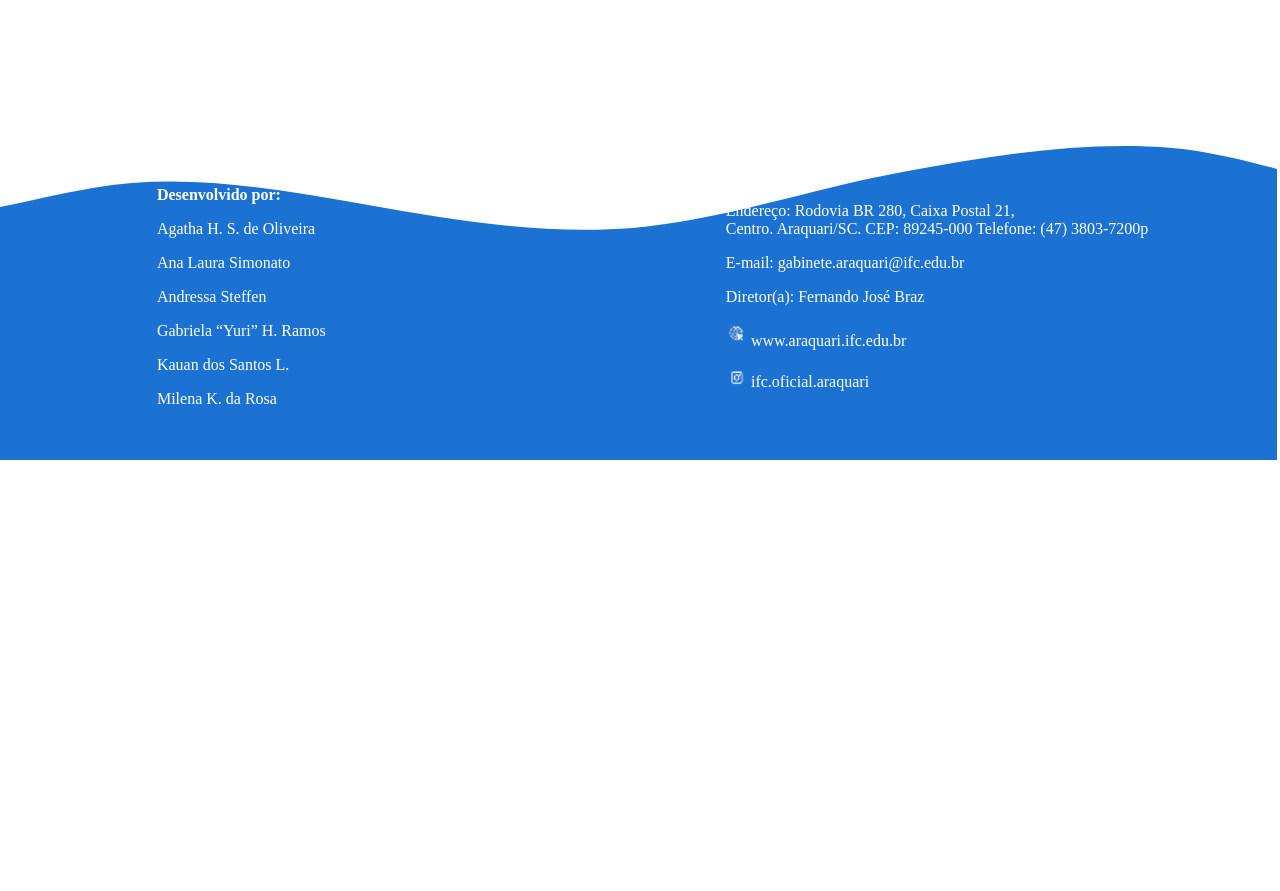
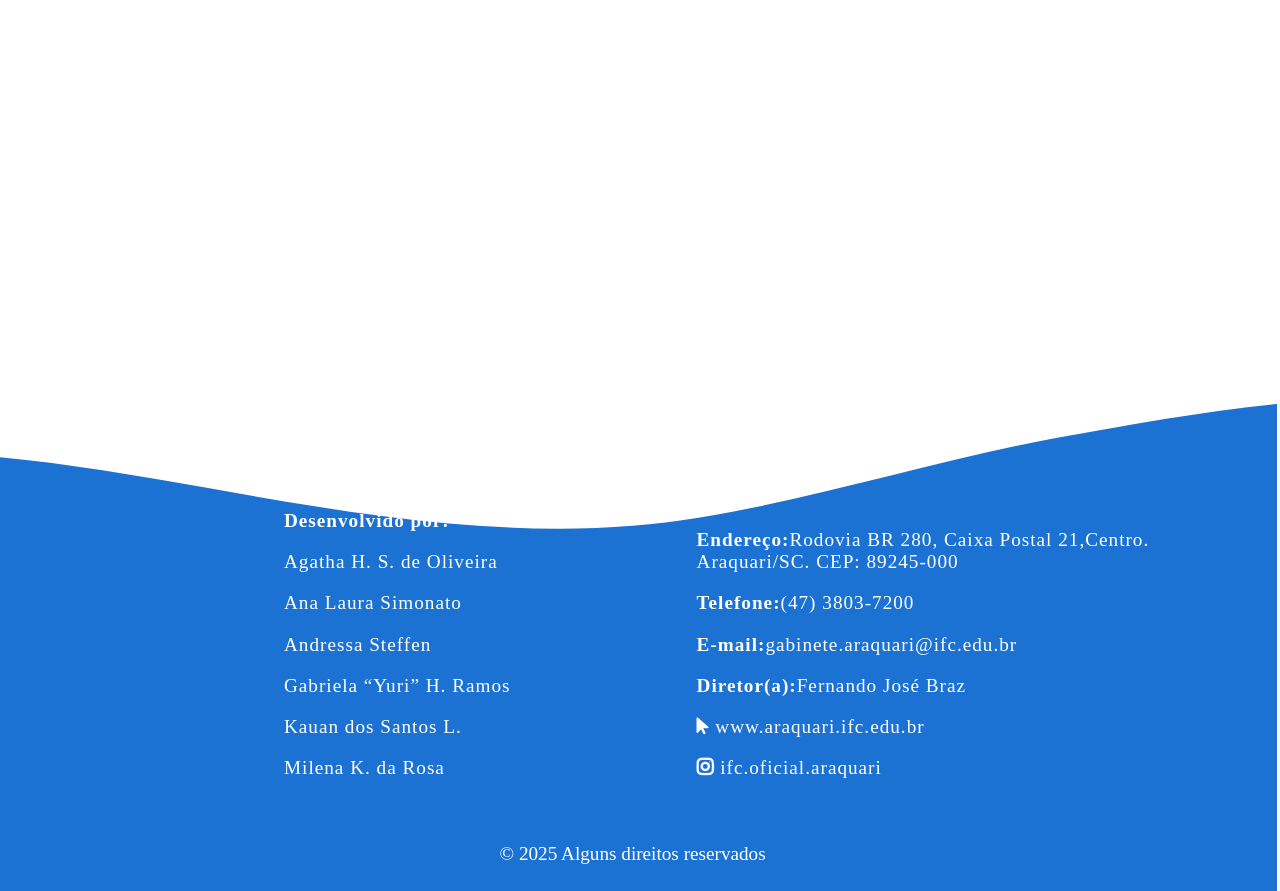
Before and after one commit to 2info3-Hackathon/frontend, a Vue app: page / in a window 1280 px wide. Shown: the part 120-1011 px from the top of the page. Before the commit the page ends 800 px from the top, so only its background shows below. Built offline with nearby package versions, Linux system fonts and the light colour scheme.

Commit message:
FEAT: Conclusão e padronização do footer #10

```diff
--- a/index.html
+++ b/index.html
@@ -4,6 +4,7 @@
     <meta charset="UTF-8">
     <link rel="icon" href="/favicon.ico">
     <meta name="viewport" content="width=device-width, initial-scale=1.0">
+    <script src="https://kit.fontawesome.com/1e3d52b6de.js" crossorigin="anonymous"></script>
     <title>Vite App</title>
   </head>
   <body>
--- a/src/components/FooterComponent.vue
+++ b/src/components/FooterComponent.vue
@@ -30,22 +30,27 @@
                 </li>
             </ul>
             <ul class="outros">
-                <p>Endereço: Rodovia BR 280, Caixa Postal 21, <br> Centro. Araquari/SC. CEP: 89245-000
-                    Telefone: (47) 3803-7200p</p>
                 <p>
-                    E-mail: gabinete.araquari@ifc.edu.br
+                    <span>Endereço:</span>Rodovia BR 280, Caixa Postal 21,Centro.<br>Araquari/SC. CEP: 89245-000
                 </p>
                 <p>
-                    Diretor(a): Fernando José Braz
+                    <span>Telefone:</span>(47) 3803-7200
+                </p>
+                <p>
+                    <span>E-mail:</span>gabinete.araquari@ifc.edu.br
+                </p>
+                <p>
+                    <span>Diretor(a):</span>Fernando José Braz
                 </p>
                 <p class="bola">
-                   <img src="/public/imagem/Rectangle 51.png" alt="bola" height="2%" width="5%"> www.araquari.ifc.edu.br
+                    <span class="fa-solid fa-arrow-pointer"></span> www.araquari.ifc.edu.br
                 </p>
                 <p class="insta">
-                   <img src="/public/imagem/Rectangle 50.png" alt="insta" height="2%" width="5%"> ifc.oficial.araquari
+                    <span class="fa-brands fa-instagram"></span> ifc.oficial.araquari
                 </p>
             </ul>
         </div>
+        <p class="copyright">© 2025 Alguns direitos reservados </p>
     </footer>
 
 </template>
@@ -58,24 +63,38 @@ footer {
     background-position: bottom;
     background-repeat: no-repeat;
     width: 102%;
-    height: 60vh;
+    height: 90%;
     background-color: #1C72D3;
     display: block;
     margin-left: -20px;
-    margin-bottom: -80px;
-    margin-top: 100px;
+    margin-bottom: -75px;
+    margin-top: 20vw;
 }
 div.conteudo {
     display: flex;
     margin-right: 10%;
     margin-left: 10%;
-    justify-content: space-between
+    justify-content: space-between;
+    font-size: 1.2rem;
+    margin: 4vw 10vw 2vw 20vw;
+    padding: 8vw 0 0 0;
 }
 ul{
-    margin-top: 20%;
+    margin-top: 30%;
     color: white;
+    letter-spacing: 1px;
 }
 li{
    list-style: none;
 }
+p.copyright {
+   text-align: center;
+   color: white;
+   font-size: 1.2rem;
+   padding: 0 0 2vw 0;
+}
+span {
+    font-size: 1.2rem;
+    font-weight: bold;
+}
 </style>
```
